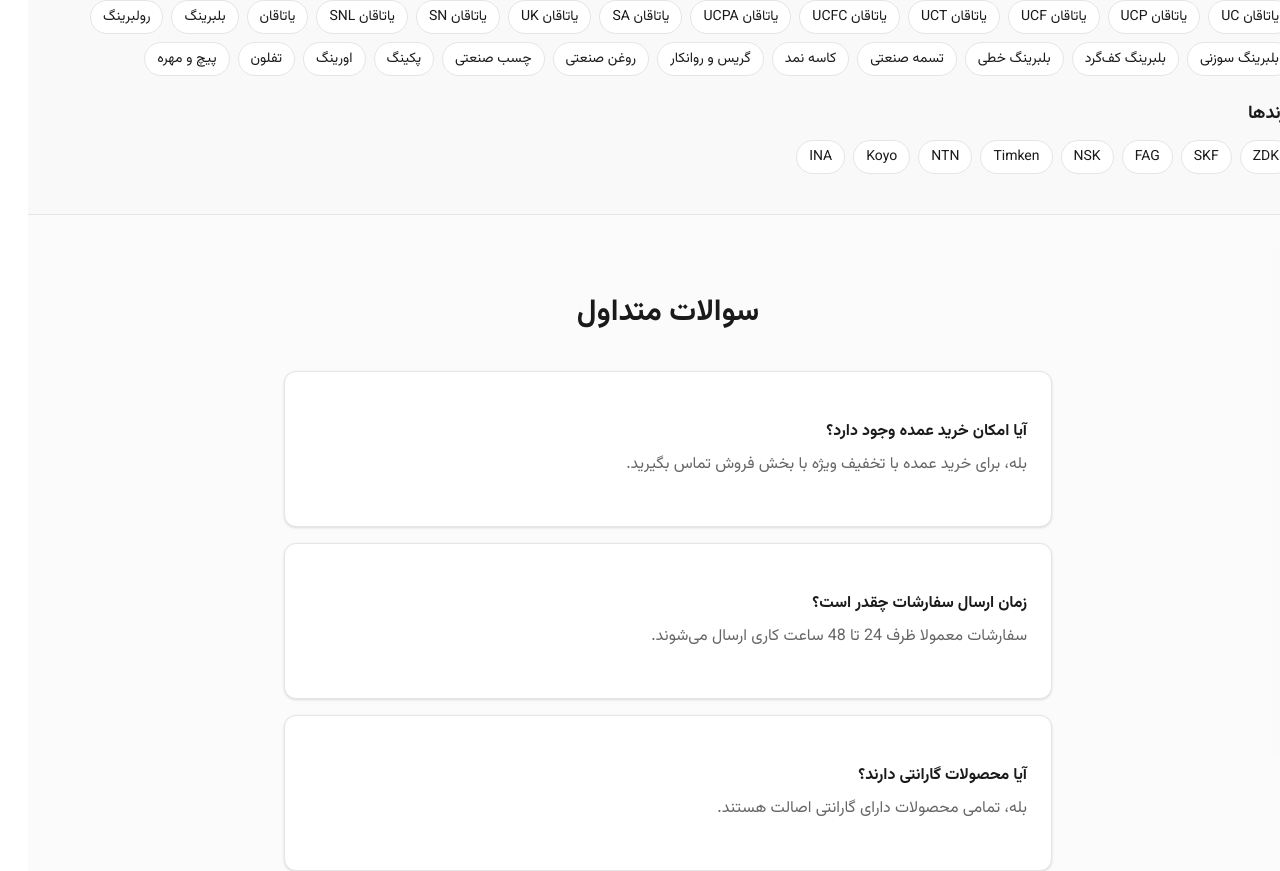
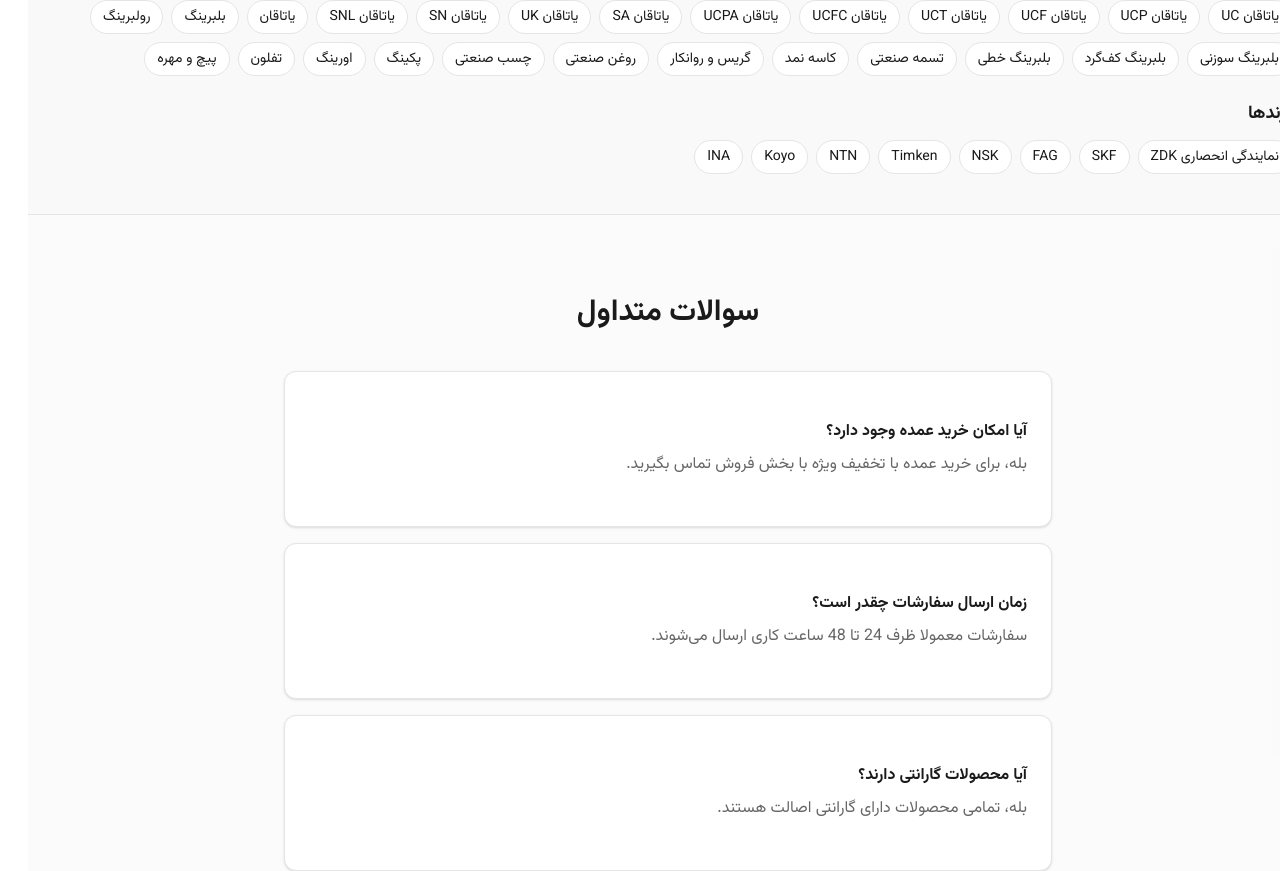
Before and after one commit to MhmdKh7/mohamadsite, a Next.js app: page / in a window 1280 px wide. Shown: the part 3563-4434 px from the top of the page. Built offline with nearby package versions, Linux system fonts and the light colour scheme.

Commit message:
seo: feature exclusive ZDK in internal brand links

```diff
--- a/components/internal-links.tsx
+++ b/components/internal-links.tsx
@@ -2,7 +2,7 @@
 import { categoryInfo } from "@/lib/category-info";
 
 const brandLinks = [
-  { name: "ZDK", slug: "zdk" },
+  { name: "نمایندگی انحصاری ZDK", slug: "zdk" },
   { name: "SKF", slug: "skf" },
   { name: "FAG", slug: "fag" },
   { name: "NSK", slug: "nsk" },
```
